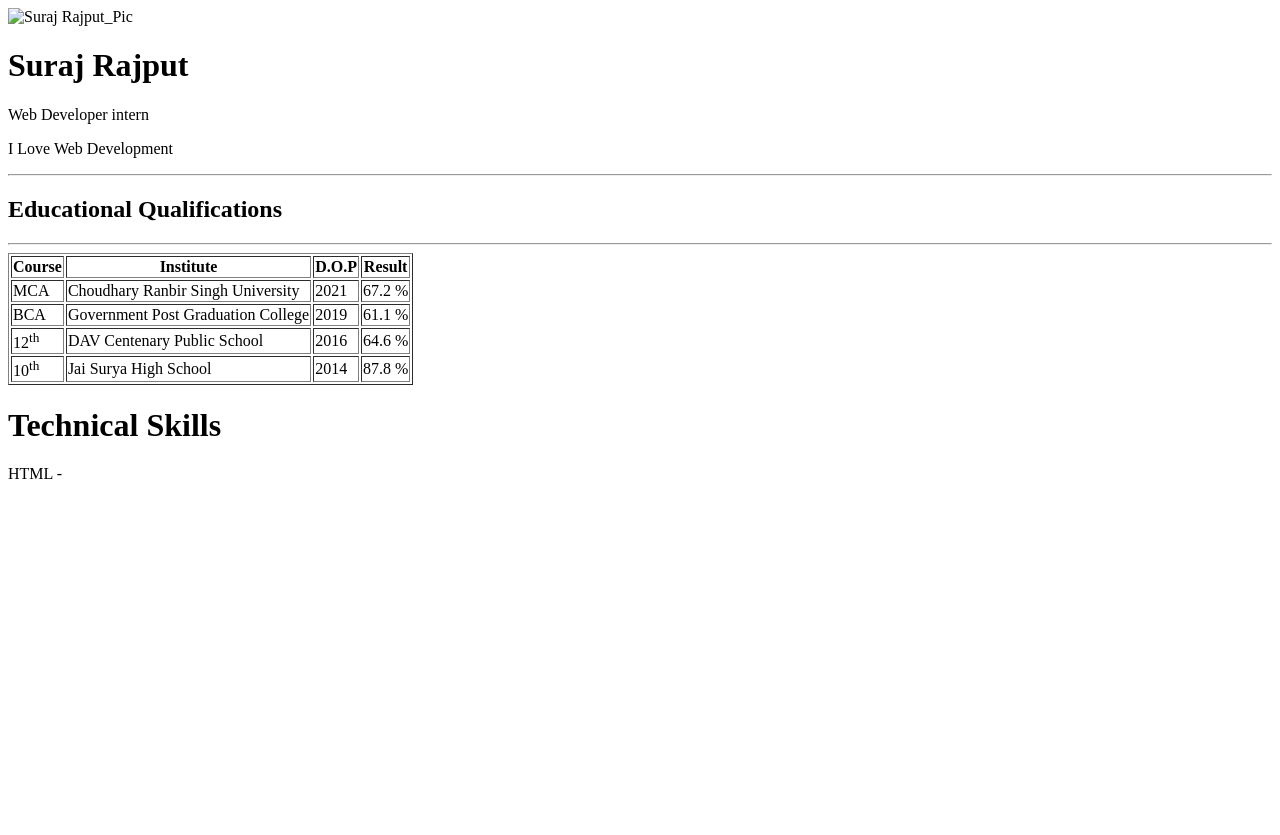
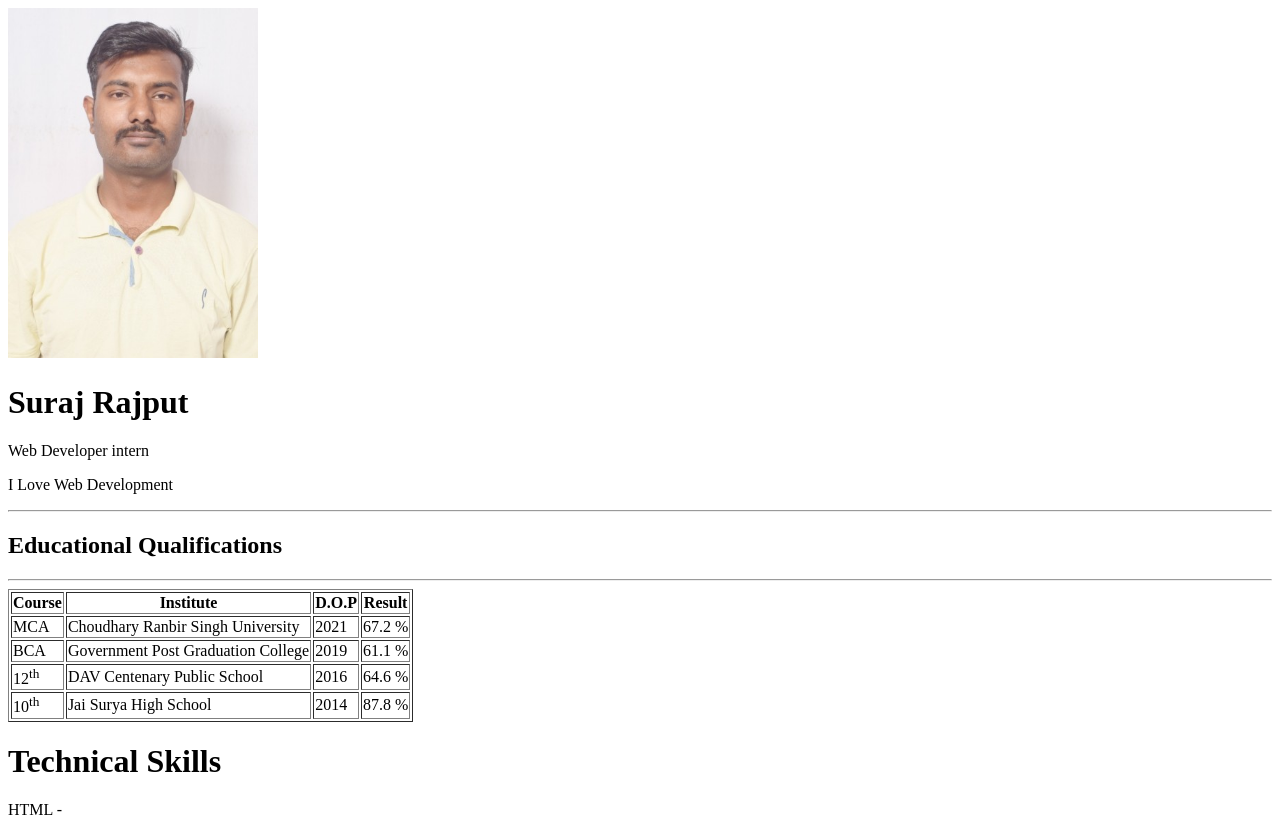
Before and after one commit to Suraj8522/resume, a plain HTML site: page index.html in a window 1280 px wide. Before the commit the page ends 800 px from the top, so only its background shows below. Drawn offline with Linux system fonts and the light colour scheme.

Commit message:
Update index.html

```diff
--- a/index.html
+++ b/index.html
@@ -12,7 +12,7 @@
     />
   </head>
   <body>
-    <img width="250" src="images/suraj.jpg" alt="Suraj Rajput_Pic" />
+    <img width="250" src="suraj.jpg" alt="Suraj Rajput_Pic" />
     <h1>Suraj Rajput</h1>
     <p>Web Developer intern</p>
     <p>I Love Web Development</p>
```
